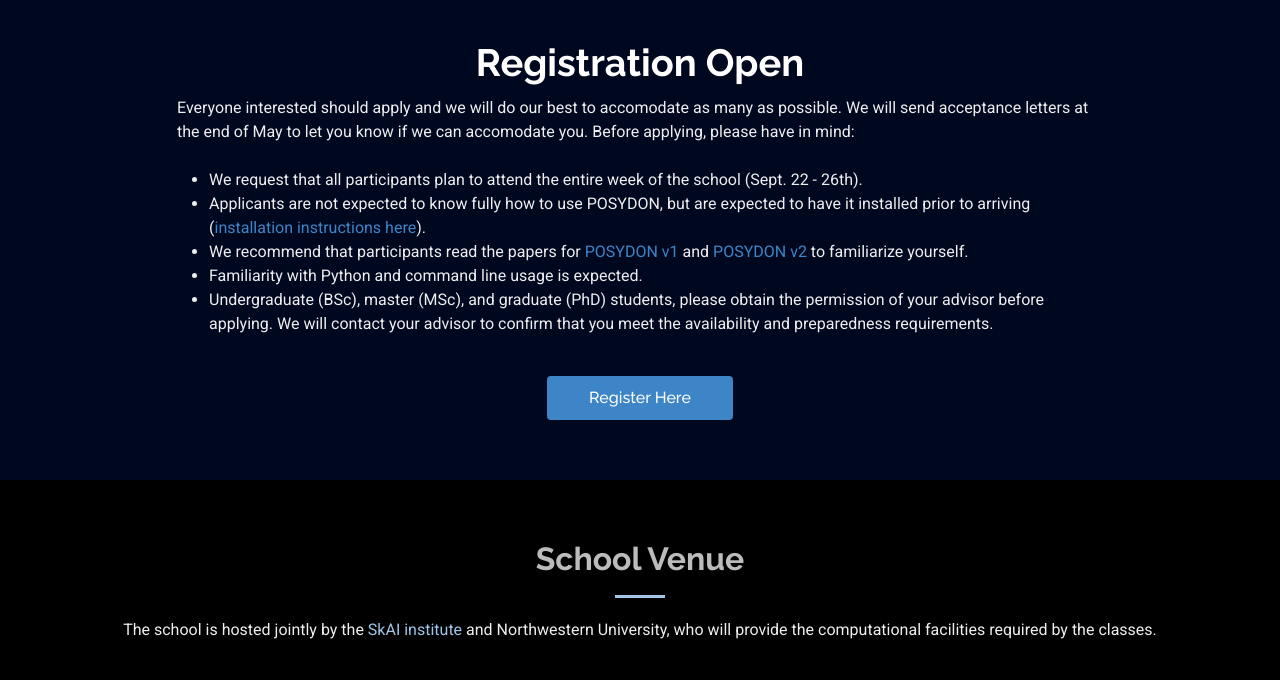
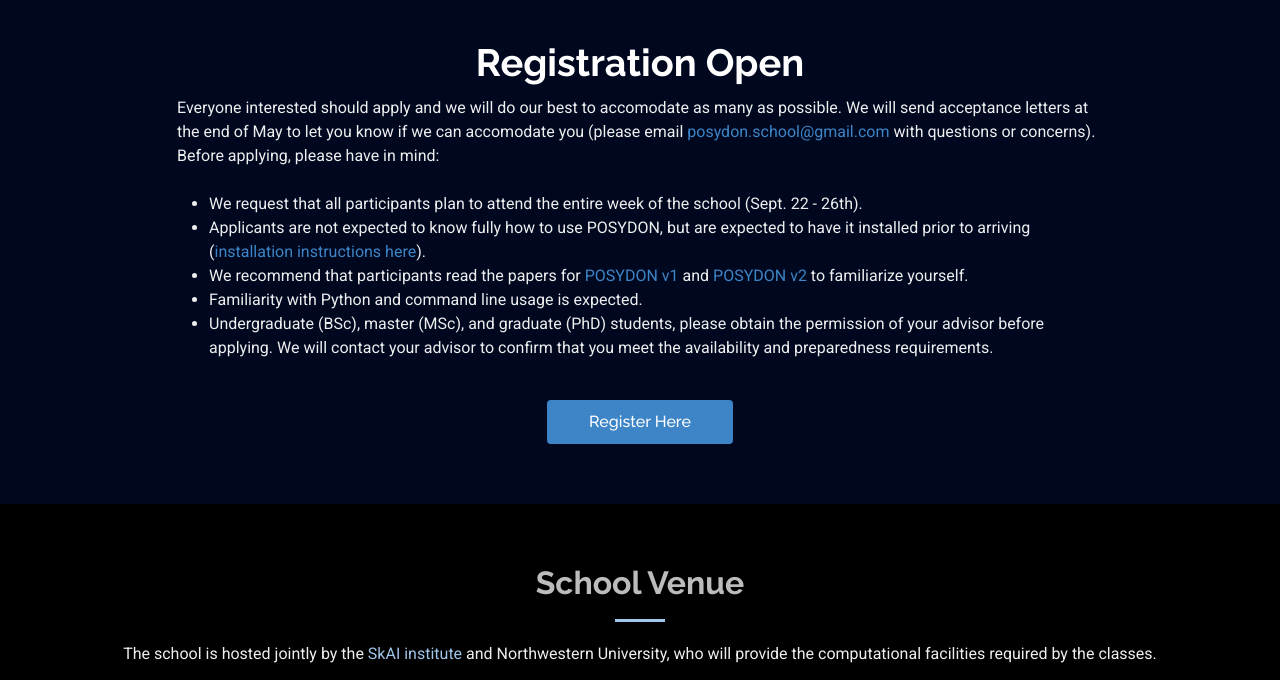
Before and after one commit to POSYDON-code/posydon-school-2025, a plain HTML site: page index.html in a window 1280 px wide. Shown: the part 1180-1860 px from the top of the page. Drawn offline with Linux system fonts and the light colour scheme.

Commit message:
adding email link for posydon.school@gmail.com to the registration section

```diff
--- a/index.html
+++ b/index.html
@@ -454,7 +454,7 @@
             <h2>Registration Open</h2>
           </div>
           <div class="col-lg-10 text-start" data-aos="fade-up" data-aos-delay="100">
-            Everyone interested should apply and we will do our best to accomodate as many as possible. We will send acceptance letters at the end of May to let you know if we can accomodate you. Before applying, please have in mind:<br><br>
+            Everyone interested should apply and we will do our best to accomodate as many as possible. We will send acceptance letters at the end of May to let you know if we can accomodate you (please email <a href="mailto:posydon.school@gmail.com">posydon.school@gmail.com</a> with questions or concerns). Before applying, please have in mind:<br><br>
             <ul>
               <li>We request that all participants plan to attend the entire week of the school (Sept. 22 - 26th).</li>
               <li>Applicants are not expected to know fully how to use POSYDON, but are expected to have it installed prior to arriving (<a href="https://posydon.org/POSYDON/getting-started/installation-guide.html" target="_blank">installation instructions here</a>).</li>
```
